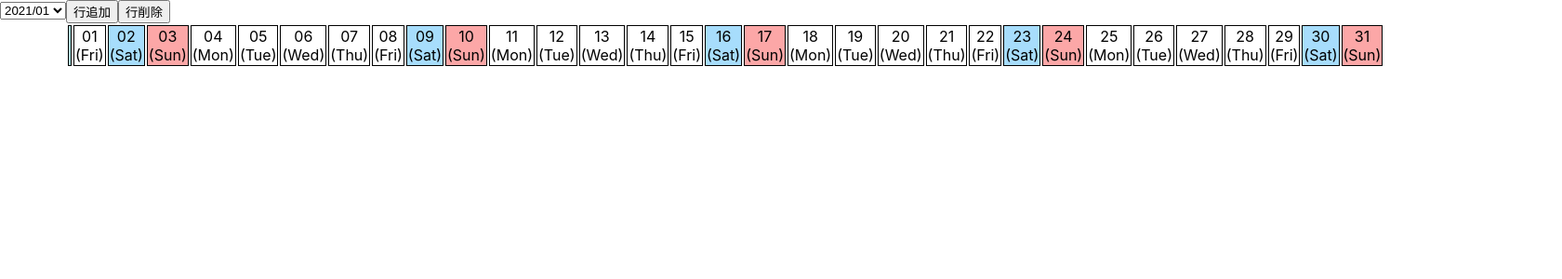
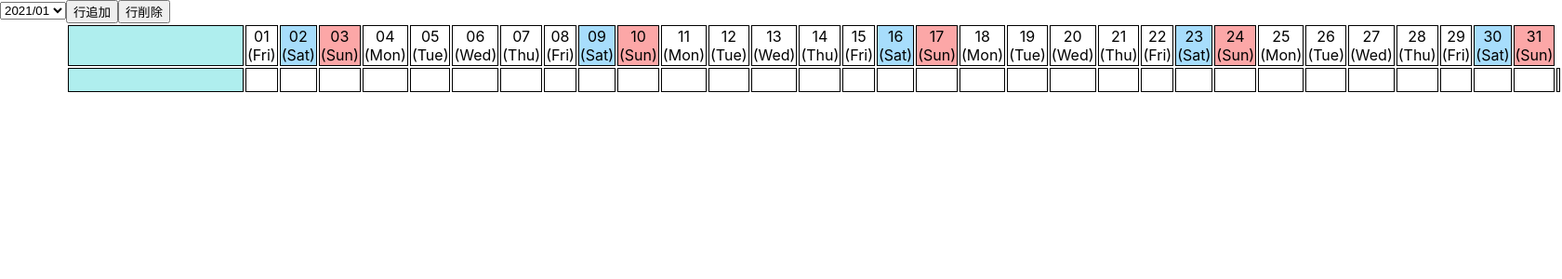
Before and after one commit to h64m1/gantt-chart, a React (Create React App) app in the folder app/: page / in a window 1280 px wide. Shown: the top 300 px of the page at 93% size, 1680 px wide, since content can reach past the window. Built offline with nearby package versions, Linux system fonts and the light colour scheme.

Commit message:
[mod] useReduerを使う #6
- actionをすべてreducerに移行
- useReducerはtopのApp.tsxに定義
- React.StrictModeをコメントアウト(useReducerが2回callされるため)

```diff
--- a/app/src/App.tsx
+++ b/app/src/App.tsx
@@ -1,11 +1,118 @@
-import React from 'react'
+import React, { useEffect, useReducer } from 'react'
+import { Action, State } from './component/Types/Types'
+import { ThisYearMonth } from './component/Date/Day'
 import GanttApp from './component/Gantt/GanttApp'
 import './App.css'
 
+/**
+ * 31日分の要素を持つ配列を取得
+ */
+const getEmptyDateArray = (): Array<boolean> => {
+	return Array(31).fill(false)
+}
+
+const reducer = (state: State, action: Action) => {
+	switch (action.type) {
+		case 'yearMonth':
+			console.log('処理年月変更', action.yearMonth)
+			return {
+				...state,
+				yearMonth: action.yearMonth,
+			}
+		case 'init':
+			return {
+				...state,
+				tasks: [
+					{
+						row: 0,
+						title: '',
+						taskStatus: getEmptyDateArray(),
+					},
+				],
+			}
+		case 'title': {
+			console.log('タイトル変更', state)
+			const newTasks = [...state.tasks]
+			newTasks[action.index].title = action.title
+			return {
+				...state,
+				tasks: newTasks,
+			}
+		}
+		case 'task': {
+			console.log('タスク変更', state)
+			const newTasks = [...state.tasks]
+			const currentTask = newTasks[action.row]
+			if (currentTask.taskStatus === undefined) {
+				return {
+					...state,
+				}
+			}
+
+			currentTask.taskStatus[action.column] = !currentTask.taskStatus[action.column]
+			console.log('タスク状態', currentTask.taskStatus[action.column])
+			return {
+				...state,
+				tasks: newTasks,
+			}
+		}
+
+		// 行追加と削除
+		case 'addRow': {
+			const newTasks = [...state.tasks]
+			console.log('行追加:', action, state.tasks, newTasks)
+			if (newTasks[action.index]) {
+				newTasks[action.index].row = action.index
+			} else {
+				newTasks.push({
+					row: action.index,
+					title: '',
+					taskStatus: getEmptyDateArray(),
+				})
+			}
+			return {
+				...state,
+				tasks: newTasks,
+			}
+		}
+		case 'deleteRow': {
+			const newTasks = [...state.tasks]
+			console.log('行削除', action, state.tasks.length)
+			if (state.tasks.length > 1) {
+				// 要素が1つの場合は削除しない
+				newTasks.pop()
+			}
+			return {
+				...state,
+				tasks: newTasks,
+			}
+		}
+	}
+}
+
 function App(): JSX.Element {
+	// 当日の日付で処理年月stateを初期化
+	const [{ yearMonth, tasks }, dispatch] = useReducer(reducer, {
+		yearMonth: ThisYearMonth({ format: 'YYYY-MM-DD' }),
+		tasks: [
+			{
+				row: 0,
+				title: '',
+				taskStatus: getEmptyDateArray(),
+			},
+		],
+	})
+
+	useEffect(() => {
+		// マウント時に行数を初期化
+		dispatch({
+			type: 'init',
+		})
+	}, [yearMonth])
+
 	return (
 		<div className="App">
-			<GanttApp />
+			<GanttApp yearMonth={yearMonth} tasks={tasks} dispatch={dispatch} />
 		</div>
 	)
 }
--- a/app/src/component/Gantt/BodyRow.tsx
+++ b/app/src/component/Gantt/BodyRow.tsx
@@ -1,24 +1,24 @@
-import React, { ChangeEvent } from 'react'
+import React, { Dispatch } from 'react'
 
 import { Days } from '../Date/Day'
-import { TaskStatus, Title } from '../Types/Types'
+import { Action, Task } from '../Types/Types'
 import { TitleColumn } from './TitleColumn'
 
 type Props = {
 	row: number
 	yearMonth: string
-	tasks: Array<TaskStatus>
-	changeTitle: (event: ChangeEvent, title: Title) => void
-	addIsOn: (event: React.MouseEvent, task: TaskStatus) => void
+	task: Task
+	dispatch: Dispatch<Action>
 }
 
-export const BodyRow: React.FC<Props> = ({ row, yearMonth, tasks, changeTitle, addIsOn }) => {
+export const BodyRow: React.FC<Props> = ({ row, yearMonth, task, dispatch }) => {
 	console.log('render BodyRow', row)
 
-	const bodyRows = getBody(yearMonth, row, tasks, addIsOn)
+	const taskStatus = task.taskStatus === undefined ? [] : task.taskStatus
+	const bodyRows = getBody(yearMonth, row, taskStatus, dispatch)
 	return (
 		<tr key={row}>
-			<TitleColumn yearMonth={yearMonth} row={row} changeTitle={changeTitle} />
+			<TitleColumn row={row} dispatch={dispatch} />
 			{bodyRows}
 		</tr>
 	)
@@ -32,8 +32,8 @@ export const BodyRow: React.FC<Props> = ({ row, yearMonth, tasks, changeTitle, a
 function getBody(
 	yearMonth: string,
 	row: number,
-	tasks: Array<TaskStatus>,
-	addIsOn: (event: React.MouseEvent, task: TaskStatus) => void,
+	taskStatusList: Array<boolean>,
+	dispatch: Dispatch<Action>,
 ): Array<JSX.Element> {
 	// 一ヶ月分の日付
 	const dates = Days(yearMonth, { format: 'DD (ddd)' })
@@ -44,8 +44,8 @@ function getBody(
 		let className = 'gantt-body'
 
 		// 当該カラムのtaskが存在するか
-		const task = tasks.find((e) => e.row === row && e.column === column)
-		if (task?.isOn) {
+		const taskStatus = taskStatusList.find((status, i) => i === column)
+		if (taskStatus) {
 			className = className.concat(' ', 'task')
 		}
 
@@ -53,16 +53,13 @@ function getBody(
 			<td
 				key={`body-${row}-${column}`}
 				className={className}
-				onClick={(e) => {
+				onClick={() => {
 					// clickで当該セルをtasksに追加
-					if (addIsOn) {
-						addIsOn(e, {
-							yearMonth: yearMonth,
-							row: row,
-							column: column,
-							isOn: true,
-						})
-					}
+					dispatch({
+						type: 'task',
+						row: row,
+						column: column,
+					})
 				}}
 			></td>
 		)
--- a/app/src/component/Gantt/GanttApp.tsx
+++ b/app/src/component/Gantt/GanttApp.tsx
@@ -1,162 +1,44 @@
-import React, { ChangeEvent, useEffect } from 'react'
-import { useState } from 'react'
-import { ThisYearMonth } from '../Date/Day'
-import { TaskStatus, Title } from '../Types/Types'
+import React, { Dispatch } from 'react'
+import { Action, Task } from '../Types/Types'
 import { Select } from '../Select/Select'
 import { HeadRow } from './HeadRow'
 import { BodyRow } from './BodyRow'
 import './Gantt.css'
 
-// props type
-type GanttProps = {
-	yearMonth: string // 処理年月
-	tasks: Array<TaskStatus>
-	addIsOn: (event: React.MouseEvent, task: TaskStatus) => void
-	changeTitle: (event: ChangeEvent, title: Title) => void
+type Props = {
+	yearMonth: string
+	tasks: Array<Task>
+	dispatch: Dispatch<Action>
 }
 
-function GanttApp(): JSX.Element {
-	// 当日の日付で処理年月stateを初期化
-	const [yearMonth, setYearMonth] = useState(ThisYearMonth({ format: 'YYYY-MM-DD' }))
-	const [titles, setTitle] = useState([
-		{
-			yearMonth: yearMonth,
-			row: 0,
-			title: '',
-		},
-	])
-	const [tasks, setTasks] = useState([
-		{
-			yearMonth: yearMonth,
-			row: 0,
-			column: 0,
-			isOn: false,
-		},
-	])
-	const [row, setRow] = useState([''])
-
-	// タスクを追加
-	const addIsOn = (event: React.MouseEvent, taskStatus: TaskStatus) => {
-		// 既存taskの場合は追加しない
-		const isRowColumnMatch = (e: TaskStatus) => {
-			return e.row === taskStatus.row && e.column === taskStatus.column
-		}
-		const isTaskFound = tasks.some(isRowColumnMatch)
-
-		if (isTaskFound) {
-			// 既存のタスクが存在する場合
-			tasks.forEach((e: TaskStatus, i: number, o: Array<TaskStatus>) => {
-				if (isRowColumnMatch(e)) {
-					o[i].isOn = !o[i].isOn
-				}
-			})
-			setTasks([...tasks])
-		} else {
-			// タスク新規追加
-			setTasks([...tasks, taskStatus])
-		}
-	}
-
-	// タイトルを変更
-	const changeTitle = (event: ChangeEvent, title: Title) => {
-		// 既存タイトルの場合は追加しない
-		const isRowMatch = (e: Title) => {
-			return e.row === title.row
-		}
-		const isTitleFound = titles.some(isRowMatch)
-
-		if (isTitleFound) {
-			// 既存タイトルが存在する場合
-			titles.forEach((e: Title, i: number, o: Array<Title>) => {
-				if (isRowMatch(e)) {
-					o[i].title = title.title
-				}
-			})
-
-			setTitle([...titles])
-		} else {
-			// タイトル新規追加
-			setTitle([...titles, title])
-		}
-	}
-
-	// 確認
-	console.log('titles', titles, 'task', tasks)
-
-	// props
-	const props: GanttProps = {
-		yearMonth: yearMonth,
-		tasks: tasks,
-		// task: task,
-		addIsOn: addIsOn,
-		changeTitle: changeTitle,
-	}
-
-	// 行追加と削除
-	const addRow = () => {
-		console.log('行追加:', row.length)
-		setRow([...row, ''])
-	}
-
-	const deleteRow = () => {
-		console.log('行削除')
-		if (row.length > 1) {
-			// 要素が1つの場合は削除しない
-			row.pop()
-		}
-		setRow([...row])
-	}
-
-	useEffect(() => {
-		// マウント時に行数を初期化
-		setRow([])
-	}, [yearMonth])
-
+export const GanttApp: React.FC<Props> = ({ yearMonth, tasks, dispatch }) => {
 	return (
 		<>
-			<nav id="navigation">
-				<Select value={yearMonth} onChange={(v) => setYearMonth(v)} />
-			</nav>
-			<article id="gantt-main">
-				<Gantt props={props} row={row} addRow={addRow} deleteRow={deleteRow} />
-			</article>
+			<nav id="navigation">{<Select value={yearMonth} dispatch={dispatch} />}</nav>
+			<article id="gantt-main">{<Gantt yearMonth={yearMonth} tasks={tasks} dispatch={dispatch} />}</article>
 		</>
 	)
 }
 
-type Props = {
-	children?: never
-	props: GanttProps
-	row: string[]
-	addRow: (event: React.MouseEvent) => void
-	deleteRow: (event: React.MouseEvent) => void
-}
-
-const Gantt: React.FC<Props> = ({ props, row, addRow, deleteRow }) => {
-	console.log('render Gantt')
+const Gantt: React.FC<Props> = React.memo(({ yearMonth, tasks, dispatch }) => {
+	const row = tasks.length
+	console.log('render Gantt', row)
 	return (
 		<>
 			{/* 行追加、行削除のボタン */}
 			<div className={'gantt-button'}>
-				<button onClick={addRow}>行追加</button>
-				<button onClick={deleteRow}>行削除</button>
+				<button onClick={() => dispatch({ type: 'addRow', index: row })}>行追加</button>
+				<button onClick={() => dispatch({ type: 'deleteRow' })}>行削除</button>
 			</div>
 			{/* ガントチャートのボディ部分 */}
 			<table>
 				<thead>
-					<HeadRow yearMonth={props.yearMonth} />
+					<HeadRow yearMonth={yearMonth} />
 				</thead>
 				<tbody>
-					{row.map((e, i) => {
+					{tasks.map((task, row) => {
 						return (
-							<BodyRow
-								key={`${i}`}
-								row={i}
-								yearMonth={props.yearMonth}
-								tasks={props.tasks}
-								changeTitle={props.changeTitle}
-								addIsOn={props.addIsOn}
-							/>
+							<BodyRow key={`${row}`} row={row} yearMonth={yearMonth} task={task} dispatch={dispatch} />
 						)
 					})}
 				</tbody>
@@ -164,6 +46,8 @@ const Gantt: React.FC<Props> = ({ props, row, addRow, deleteRow }) => {
 			</table>
 		</>
 	)
-}
+})
+
+Gantt.displayName = 'Gantt'
 
 export default GanttApp
--- a/app/src/component/Gantt/TitleColumn.tsx
+++ b/app/src/component/Gantt/TitleColumn.tsx
@@ -1,14 +1,12 @@
-import React, { ChangeEvent } from 'react'
-
-import { Title } from '../Types/Types'
+import React, { Dispatch } from 'react'
+import { Action } from '../Types/Types'
 
 type Props = {
-	yearMonth: string
 	row: number
-	changeTitle: (event: ChangeEvent, title: Title) => void
+	dispatch: Dispatch<Action>
 }
 
-export const TitleColumn: React.FC<Props> = ({ yearMonth, row, changeTitle }) => {
+export const TitleColumn: React.FC<Props> = ({ row, dispatch }) => {
 	console.log('render TitleColumn', row)
 
 	const className = 'gantt-body title'
@@ -21,15 +19,13 @@ export const TitleColumn: React.FC<Props> = ({ yearMonth, row, changeTitle }) =>
 				<input
 					type="text"
 					className="title"
-					onChange={(e) => {
-						if (changeTitle) {
-							changeTitle(e, {
-								yearMonth: yearMonth,
-								row: row,
-								title: e.target.value,
-							})
-						}
-					}}
+					onChange={(e) =>
+						dispatch({
+							type: 'title',
+							index: row,
+							title: e.target.value,
+						})
+					}
 				/>
 			}
 		</td>
--- a/app/src/component/Select/Select.tsx
+++ b/app/src/component/Select/Select.tsx
@@ -1,20 +1,29 @@
-import React from 'react'
-import { Day } from '../Date/Day'
+import React, { Dispatch } from 'react'
+import { Day, Today } from '../Date/Day'
+import { Action } from '../Types/Types'
 
 type Props = {
 	value: string
-	onChange: (value: string) => void
+	dispatch: Dispatch<Action>
 }
 
-export const Select: React.FC<Props> = ({ value, onChange }) => {
+export const Select: React.FC<Props> = React.memo(({ value, dispatch }) => {
 	console.log('render Select', value)
-	const thisYear = Day(undefined, { format: 'YYYY' })
+	const thisYear = Today({ format: 'YYYY' })
 	return (
-		<select value={value} onChange={(e) => onChange(e.target.value)}>
+		<select
+			value={value}
+			onChange={(e) =>
+				dispatch({
+					type: 'yearMonth',
+					yearMonth: e.target.value,
+				})
+			}
+		>
 			{getMonthOptions(thisYear)}
 		</select>
 	)
-}
+})
 
 /**
  * 処理年月selecterのoptionを取得
--- a/app/src/index.tsx
+++ b/app/src/index.tsx
@@ -5,9 +5,10 @@ import App from './App'
 import * as serviceWorker from './serviceWorker'
 
 ReactDOM.render(
-	<React.StrictMode>
-		<App />
-	</React.StrictMode>,
+	// React.StrictModeだとreducerが必ず2回呼び出されるため、booleanの変更判定がうまく動作しない
+	// <React.StrictMode>
+	// </React.StrictMode>,
+	<App />,
 	document.getElementById('root'),
 )
 
```
Also changed, not shown: app/src/component/Types/Types.tsx (+36 -12 lines).
